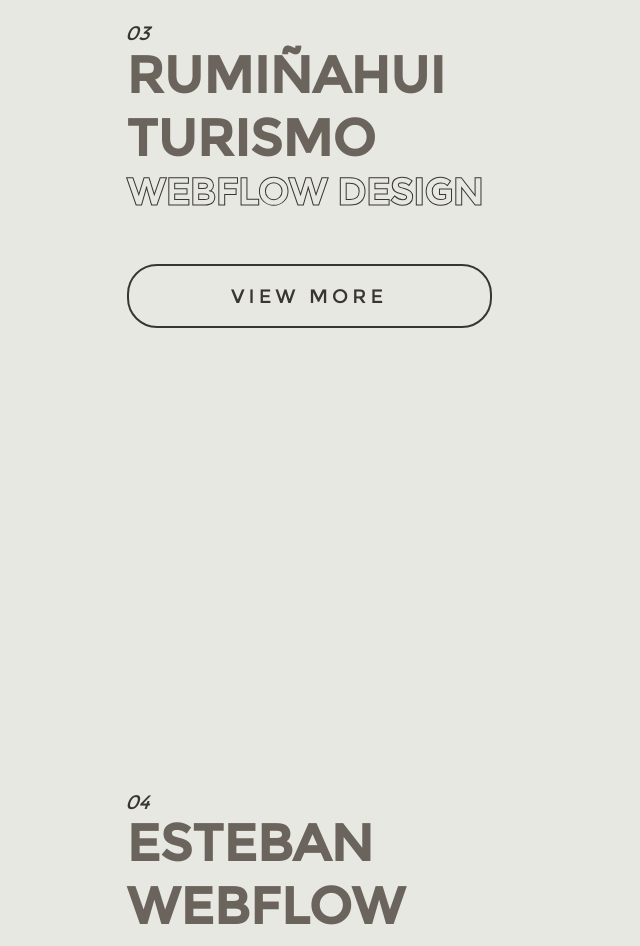
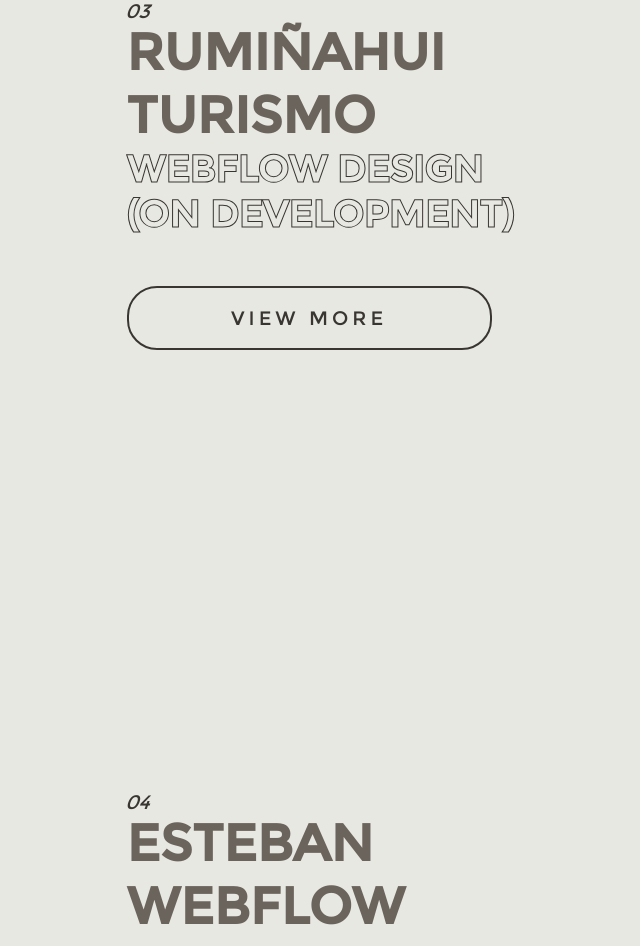
Before and after one commit to danisteb90/portfolio-EA, a website: page index.html in a window 1280 px wide. Shown: the part 10859-11805 px from the top of the page, without its empty margins (640-1280 px from the left). Drawn offline with nearby package versions, Linux system fonts and the light colour scheme; some packages are replaced by stand-ins of ours; a script that the page names is missing.

Commit message:
changes to portfolio v3

```diff
--- a/index.html
+++ b/index.html
@@ -337,7 +337,7 @@
                             <div class="project-info">
                                 <div class="project-left-bl">
                                     <span class="project-num">03</span>
-                                    <h2 class="project-title">Rumiñahui Turismo<span class="stroke">Webflow Design</span></h2>
+                                    <h2 class="project-title">Rumiñahui Turismo<span class="stroke">Webflow Design (On Development)</span></h2>
                                     <a href="https://turismo-ruminahui-3d.webflow.io/" target="_blank" class="project-link">view more</a>
                                 </div>
                             </div>
```
